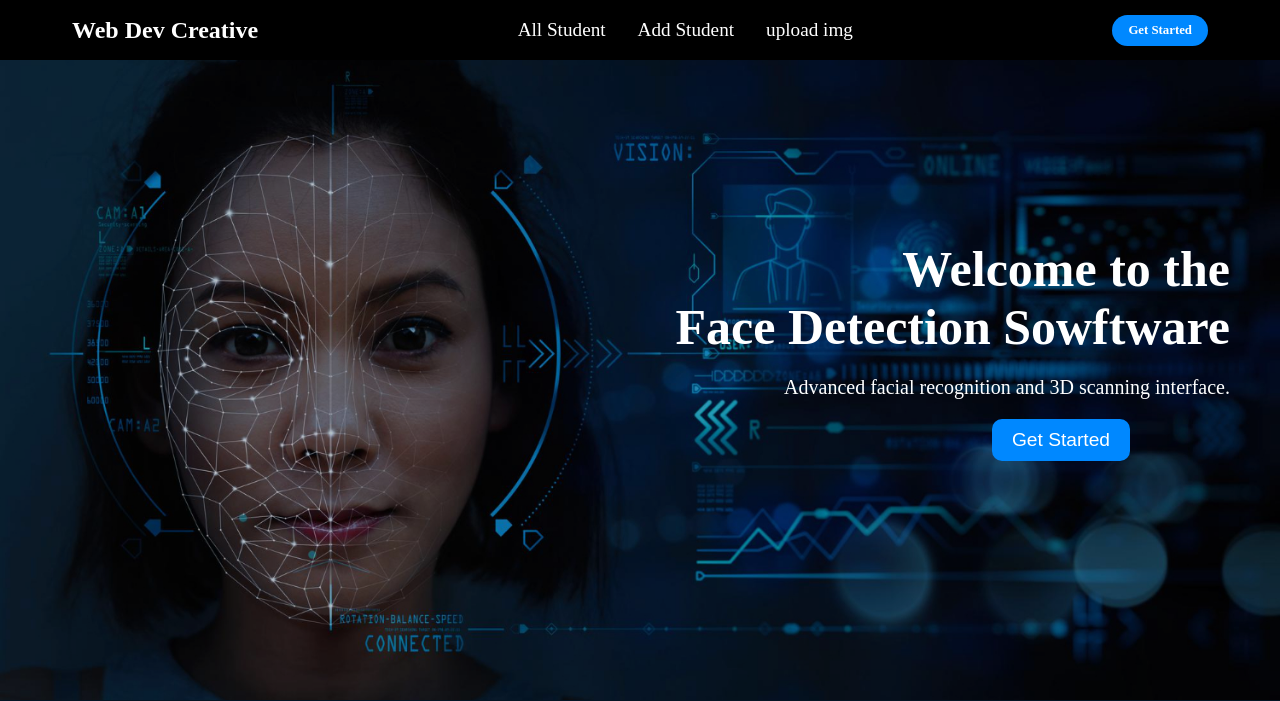
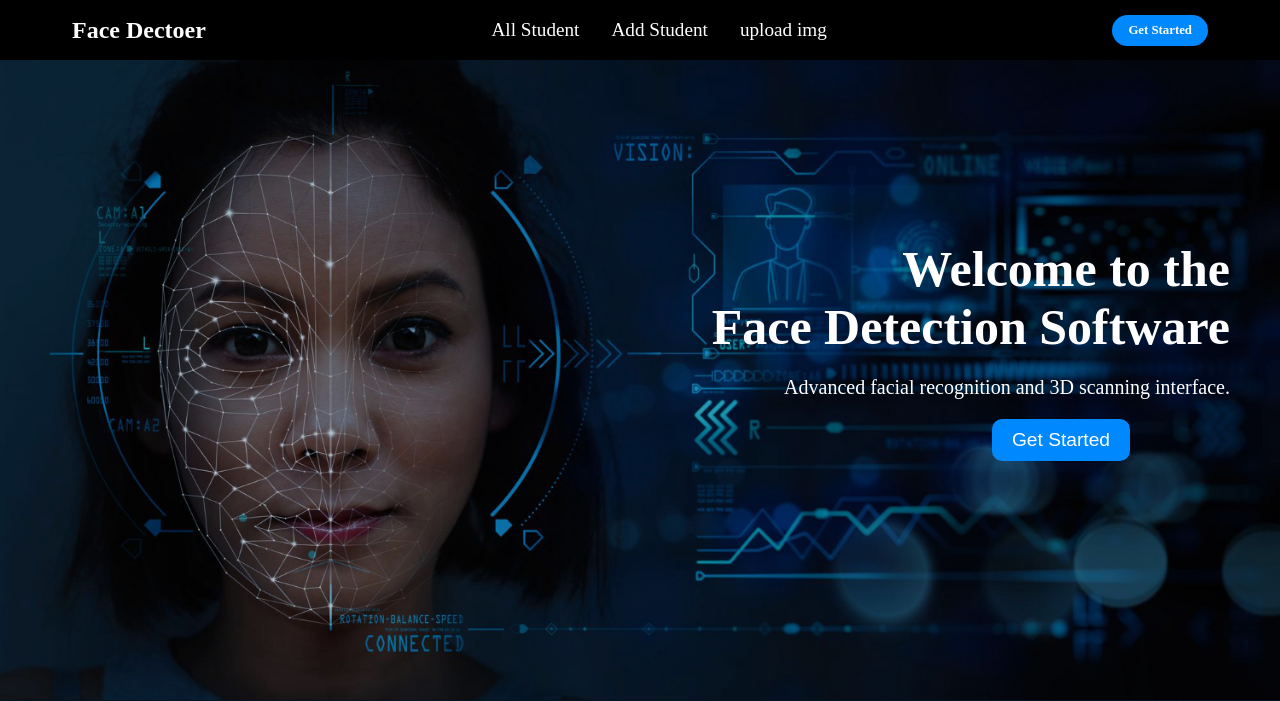
Before and after one commit to DhanushTitan/face_attendance, a Flask app: page / in a window 1280 px wide. Shown: the top 701 px of the page. Run offline with Flask 3, Linux system fonts and the light colour scheme; data that the repository does not hold is empty; parts of the project's set-up code (start-up, migrations or seed data) failed here and were passed over.

Commit message:
second_commit

```diff
--- a/app.py
+++ b/app.py
@@ -113,7 +113,7 @@ def add_student():
         major = request.form['major']
         start_year = int(request.form['start_year'])
         total_attendance = int(request.form['total_attendance'])
-        student_class = request.form['student_class']  # Changed from 'class' to 'student_class'
+        student_class = request.form['student_class']  # Corrected the typo
         year = int(request.form['year'])
         last_attendance = request.form['last_attendance']
 
@@ -131,6 +131,7 @@ def add_student():
         return redirect(url_for('upload'))
 
     return render_template('add.html')
+
 
 @app.route('/student')
 def detail():
--- a/templates/home.html
+++ b/templates/home.html
@@ -13,7 +13,7 @@
     <header class="navbar">
       <div class="logo">
           <!-- <img src="logo.png" alt="logo"> -->
-          <a href="index.html">Web Dev Creative</a>
+          <a href="index.html">Face Dectoer</a>
       </div>
       <ul class="links">
           <li><a  href="{{ url_for('detail') }}">All Student </a></li>
@@ -32,7 +32,7 @@
           <li><a href="{{ url_for('add_student') }}">Add</a></li>
           <li><a href="{{ url_for('upload') }}">upload</a></li>
 
-          <li><a href="" class="action_btn">Get Started</a></li>
+          <li><a  href="{{ url_for('video_feed') }}" class="action_btn">Get Started</a></li>
       </ul>
   </div>
 
@@ -41,7 +41,7 @@
 
     <div class="container_fluid">
       <div class="banner_section">
-        <h1 class="banner_head">Welcome to the<br> Face Detection Sowftware </h1>
+        <h1 class="banner_head">Welcome to the<br> Face Detection Software </h1>
         <p class="banner_para">Advanced facial recognition and 3D scanning interface.</p>
         <button class="banner_btn_1" > <a href="{{ url_for('video_feed') }}">Get Started</a></button>
       </div>
@@ -64,7 +64,7 @@
         <div class="container_1_body">
 
           <div class="container_1_body_1">
-            <img src="static/image/2401770.jpg" alt="" class="Future_img">
+            <img src="static/image/facial-recognition-collage-concept.jpg" alt="" class="Future_img">
             <h1>Face Detection</h1>
             <p>Our software is designed to detect faces in real time, and can be used to identify individuals in a crowd.</p>
           </div>
@@ -90,7 +90,7 @@
 <div class="bg_card">
   <div class="container_1">
 
-  <h1 class="stu_1">Student Database</h1>
+  <h1 class="stu_1">Student Details</h1>
 
 
     <div class="container_body">
--- a/templates/student_detail.html
+++ b/templates/student_detail.html
@@ -30,7 +30,7 @@
                     <p class="id">ID : {{ student_id }}</p>
                 </div>
                 <div class="card">
-                    <p class="major">Class : {{ student.standing }}</p>
+                    <p class="major">Class : {{ student.student_class }}</p>
                 </div>
             </div>
 
--- a/templates/student_view.html
+++ b/templates/student_view.html
@@ -35,7 +35,7 @@
                     <td>{{ student.major }}</td>
                     <td>{{ student.startYear }}</td>
                     <td>{{ student.total_attendance }}</td>
-                    <td>{{ student.standing }}</td>
+                    <td>{{ student. student_class }}</td>
                     <td>{{ student.year }}</td>
                     <td>{{ student.last_attendance }}</td>
                 {% else %}
```
Also changed, not shown: test.py (deleted, +0 -442 lines), static/image/students/21ucs613.jpg (added), static/image/students/618.jpg (renamed from static/image/students/18.jpg), 1 other file.
